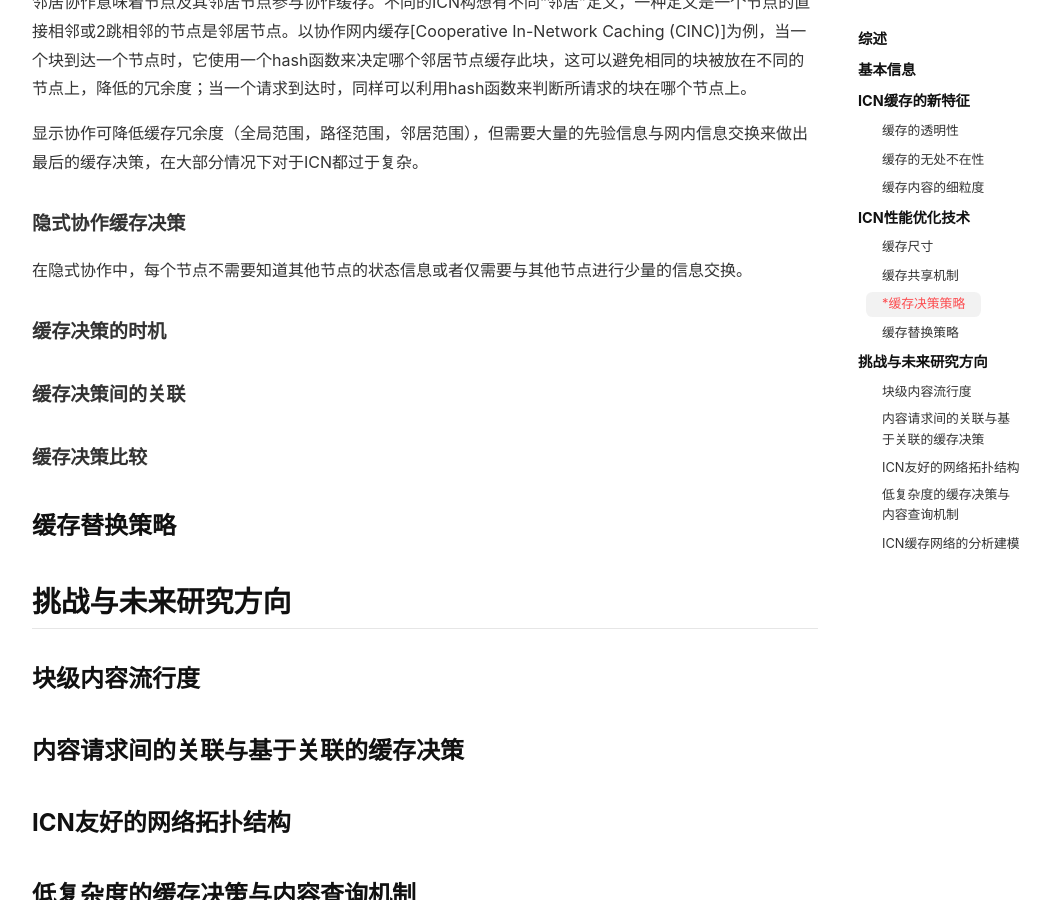
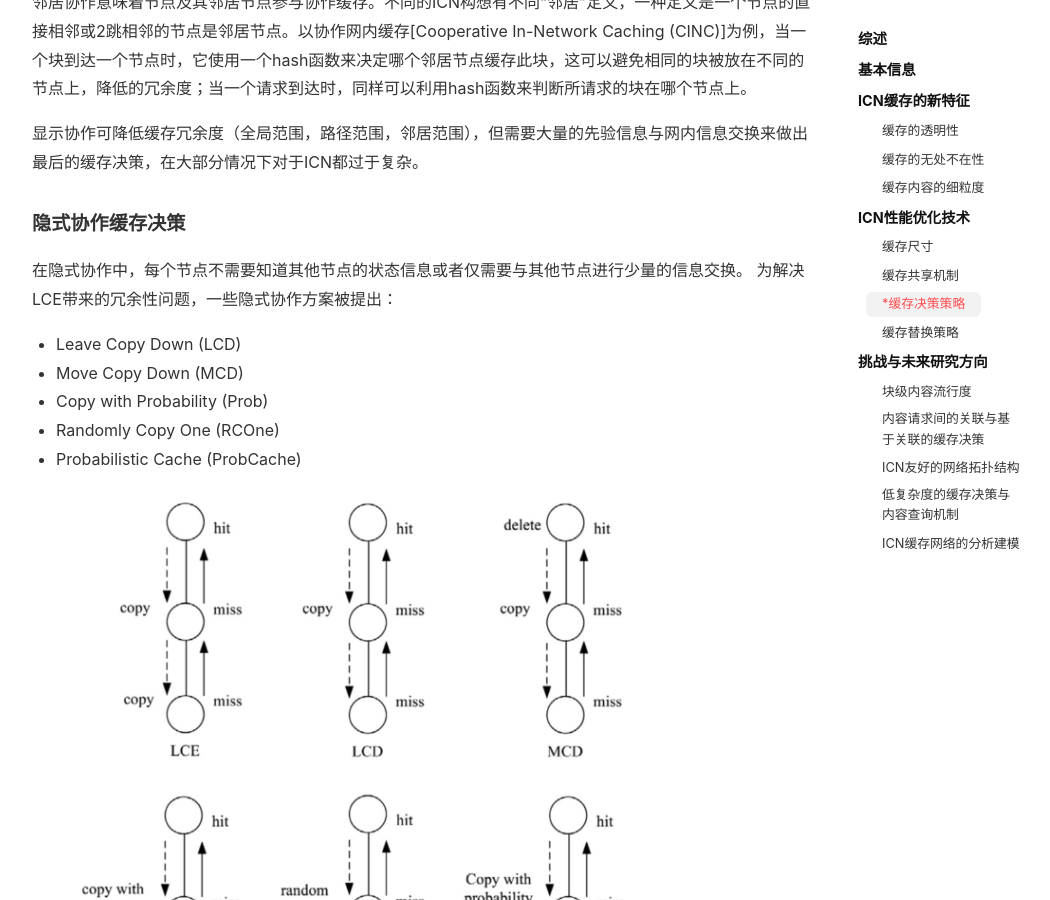
Before and after one commit to kanyuanzhi/kanyuanzhi.github.io, a Jekyll site: the page built from _posts/2018-07-20-Caching in information centric networking A survey.md, in a window 1280 px wide and 900 px high, scrolled down 3797 px. Shown: the whole window, without its empty margins (105-1155 px from the left). Built offline with Jekyll 4.4.1, drawn with Linux system fonts in a browser that asks for light colours; nearby versions of some CDN libraries; our own code applies the rules of GitHub Pages for plain Markdown files; comment, search, counter and statistics services are not loaded.

Commit message:
updateΩ

```diff
--- a/_posts/2018-07-20-Caching in information centric networking A survey.md
+++ b/_posts/2018-07-20-Caching in information centric networking A survey.md
@@ -98,7 +98,15 @@ LCE是大多数ICN构想的默认缓存决策策略，但它会造成缓存的
 
 #### 隐式协作缓存决策
 在隐式协作中，每个节点不需要知道其他节点的状态信息或者仅需要与其他节点进行少量的信息交换。
+为解决LCE带来的冗余性问题，一些隐式协作方案被提出：
 
+- Leave Copy Down (LCD)
+- Move Copy Down (MCD)
+- Copy with Probability (Prob)
+- Randomly Copy One (RCOne)
+- Probabilistic Cache (ProbCache)
+
+![image](https://github.com/kanyuanzhi/kanyuanzhi.github.io/raw/master/assets/myimages/20180720/1.jpg)
 
 #### 缓存决策的时机
 
```
Also changed, not shown: assets/myimages/20180720/1.jpg (added).
